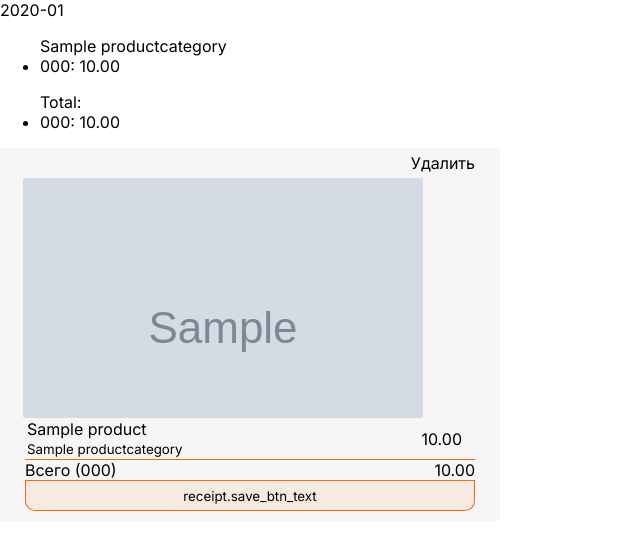
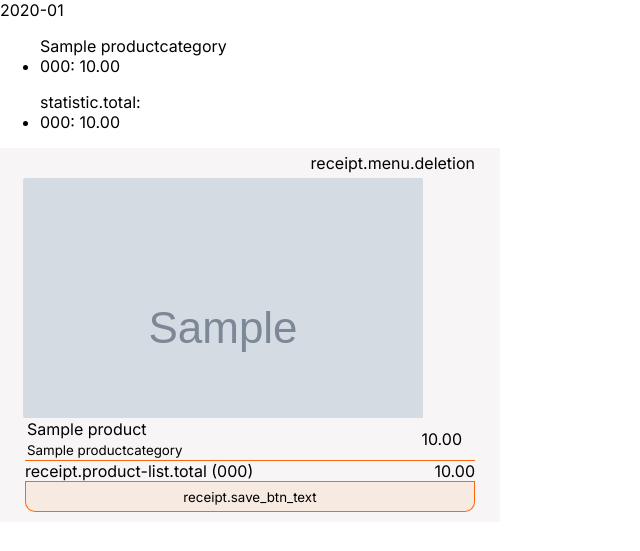
Before and after one commit to rubix0307/Finance-Lens, a Django app: page / in a window 1280 px wide. Shown: the part 50-601 px from the top of the page, without its empty margins (0-640 px from the left). Run offline with Django 5.2, Linux system fonts and the light colour scheme; a user stored in the database is signed in; tables that the repository leaves empty hold one stand-in row (values such as "Sample post"); grey boxes marked "Sample" are stand-in pictures; some libraries are stand-ins or nearby versions.

Commit message:
update locale files

```diff
--- a/main/templates/main/receipt/index.html
+++ b/main/templates/main/receipt/index.html
@@ -8,7 +8,7 @@
 >
     <div class="menu">
         <div class="del">
-            <div class="del-btn" onclick="toggleConfirm(this)">Удалить</div>
+            <div class="del-btn" onclick="toggleConfirm(this)">{% trans "receipt.menu.deletion" %}</div>
             <div
                 class="del-btn confirm"
                 style="display: none;"
@@ -16,7 +16,7 @@
                 hx-trigger="click"
                 hx-swap="none"
                 hx-on="htmx:afterOnLoad: removeReceipt(this)"
-            >Подтверждаю удаление</div>
+            >{% trans "receipt.menu.confirm_deletion" %}</div>
         </div>
     </div>
 
@@ -34,7 +34,7 @@
         </div>
         <div class="product">
             <div class="column">
-                <div class="name">Всего ({{ receipt.currency.code }})</div>
+                <div class="name">{% trans "receipt.product-list.total" %} ({{ receipt.currency.code }})</div>
             </div>
             <div class="column price total" style="position:sticky; bottom: 0;"><span></span></div>
         </div>
--- a/main/templates/main/statistic/index.html
+++ b/main/templates/main/statistic/index.html
@@ -1,3 +1,4 @@
+{% load i18n %}
 <div class="statistic">
     {% for data in statistic %}
     	<div class="date">{{ data.date }}</div>
@@ -16,7 +17,7 @@
 
 
         <ul>
-            <div class="name">Total:</div>
+            <div class="name">{% trans "statistic.total" %}:</div>
             {% for currency in data.total %}
                 <li>{{ currency.name }}: {{ currency.value|floatformat:2 }}</li>
             {% endfor %}
```
Also changed, not shown: locale/en/LC_MESSAGES/django.po, locale/ru/LC_MESSAGES/django.po, locale/ua/LC_MESSAGES/django.po.
